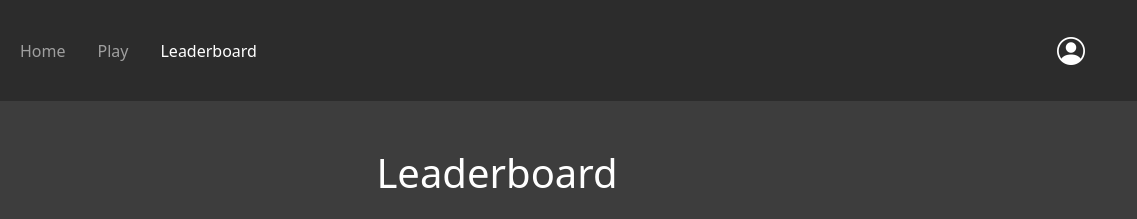
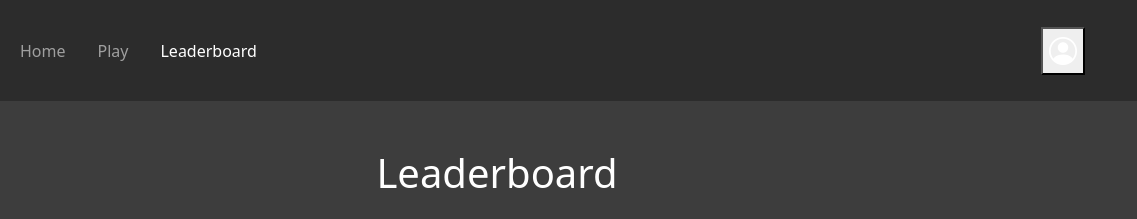
Before and after one commit to dhronm/ITI-200-DDR-Game, a plain HTML site: page leaderboard.html in a window 1280 px wide. Shown: the top 219 px of the page, 143-1280 px from the left. Drawn offline with nearby package versions, Linux system fonts and the light colour scheme.

Commit message:
Update leaderboard.html

```diff
--- a/leaderboard.html
+++ b/leaderboard.html
@@ -33,9 +33,11 @@
                      card for gettin user info for sign in but im sure
                      we dont need that implemteded at the moment and
                      we can ask thiago -->
-                <a href="#" class="text-white ms-auto" data-bs-toggle="modal" data-bs-target="#signinModal">
-                <i class="bi bi-person-circle fs-3"></i>
-                </a>
+                <button id="signin-btn" class="ms-auto">
+                    <a href="#" class="text-white ms-auto">
+                    <i class="bi bi-person-circle fs-3"></i>
+                    </a>
+                </button>
             </div>
         </nav>
 
@@ -106,4 +108,5 @@
             </div>
         <script src="https://cdn.jsdelivr.net/npm/bootstrap@5.3.8/dist/js/bootstrap.bundle.min.js" integrity="sha384-FKyoEForCGlyvwx9Hj09JcYn3nv7wiPVlz7YYwJrWVcXK/BmnVDxM+D2scQbITxI" crossorigin="anonymous"></script>
     </body>
+
 </html>
```
